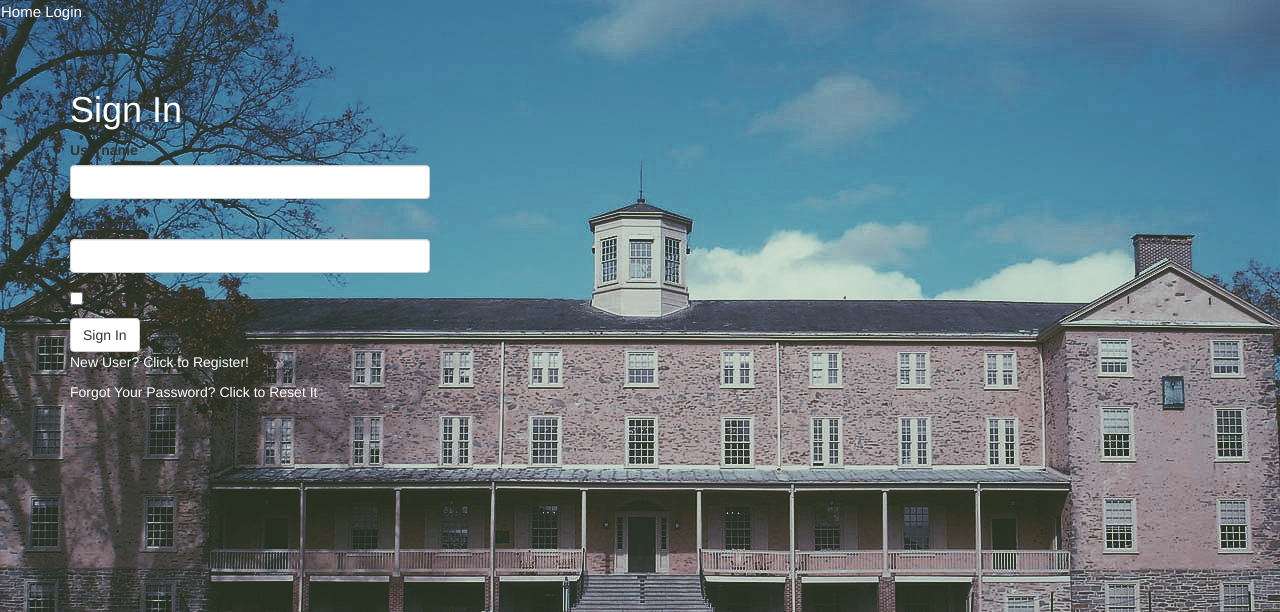
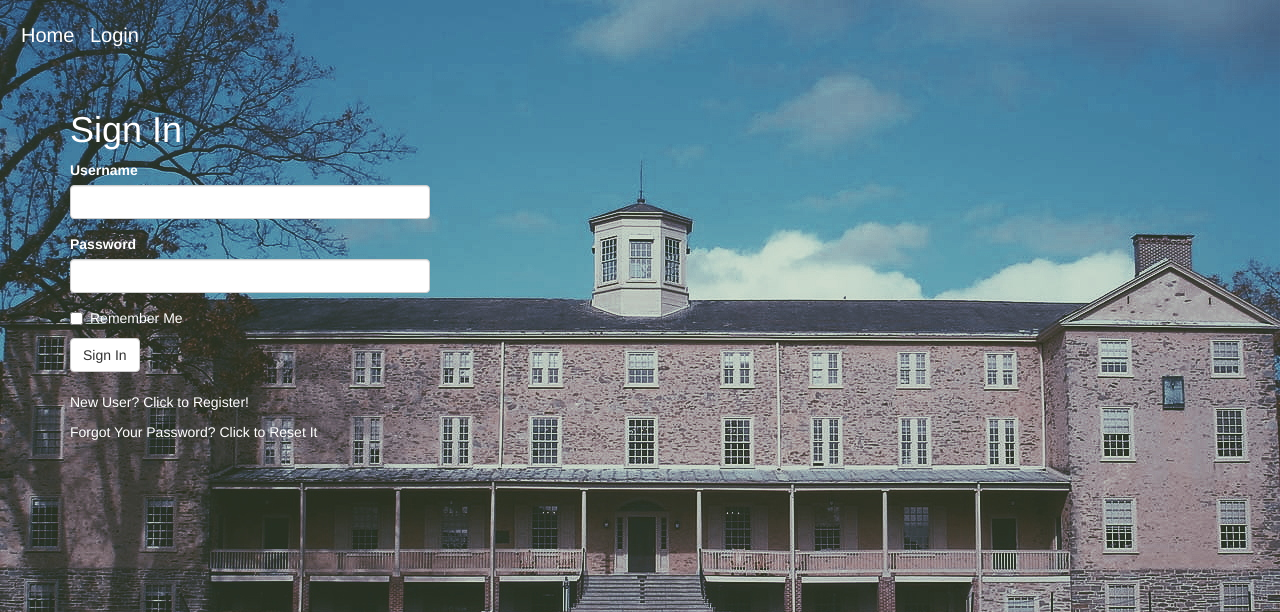
Before and after one commit to ngojason9/Bike-Share-Haverford, a Flask app: page /login in a window 1280 px wide. Shown: the top 612 px of the page. Run offline with Flask 2, Linux system fonts and the light colour scheme; some libraries are stand-ins or nearby versions.

Commit message:
Style updates

```diff
--- a/app/routes.py
+++ b/app/routes.py
@@ -1,7 +1,7 @@
 from app.email import send_password_reset_email
 from flask import render_template, flash, redirect, url_for, request
 from app import app, db
-from app.forms import LoginForm, RegistrationForm, ResetPasswordRequestForm
+from app.forms import LoginForm, RegistrationForm, ResetPasswordRequestForm, ResetPasswordForm
 from flask_login import current_user, login_user, logout_user, login_required
 from app.models import User
 from werkzeug.urls import url_parse
@@ -26,12 +26,6 @@ def login():
 
     form = LoginForm()
     if form.validate_on_submit():
-        """
-        The result of filter_by() is a query that only includes the objects that
-        have a matching username. Since I know there is only going to be one or
-        zero results, I complete the query by calling first(), which will return
-         the user object if it exists, or None if it does not.
-        """
         user = User.query.filter_by(username=form.username.data).first()
 
         if user is None or not user.check_password(form.password.data):
@@ -101,8 +95,6 @@ def reset_password_request():
                            title='Reset Password', form=form)
 
 
-from app.forms import ResetPasswordForm
-
 @app.route('/reset_password/<token>', methods=['GET', 'POST'])
 def reset_password(token):
     if current_user.is_authenticated:
--- a/app/static/style.css
+++ b/app/static/style.css
@@ -10,11 +10,17 @@ title, h1, h2, h3, h4, h5, h6, p {
     color: white;
 }
 
-.navbar-custom {
-    color: white;
-    font-size: 15px;
-}
-
 a {
     color: white;
 }
+
+form {
+    color: white;
+}
+
+.navbar {
+    color: white;
+    font-size: 20px;
+    margin: 20px;
+    word-spacing: 10px;
+}
--- a/app/templates/login.html
+++ b/app/templates/login.html
@@ -8,7 +8,7 @@
         {{ wtf.quick_form(form) }}
     </div>
 </div>
-
+<br>
 <p>New User? <a href="{{ url_for('register') }}">Click to Register!</a></p>
 <p>
     Forgot Your Password?
```
